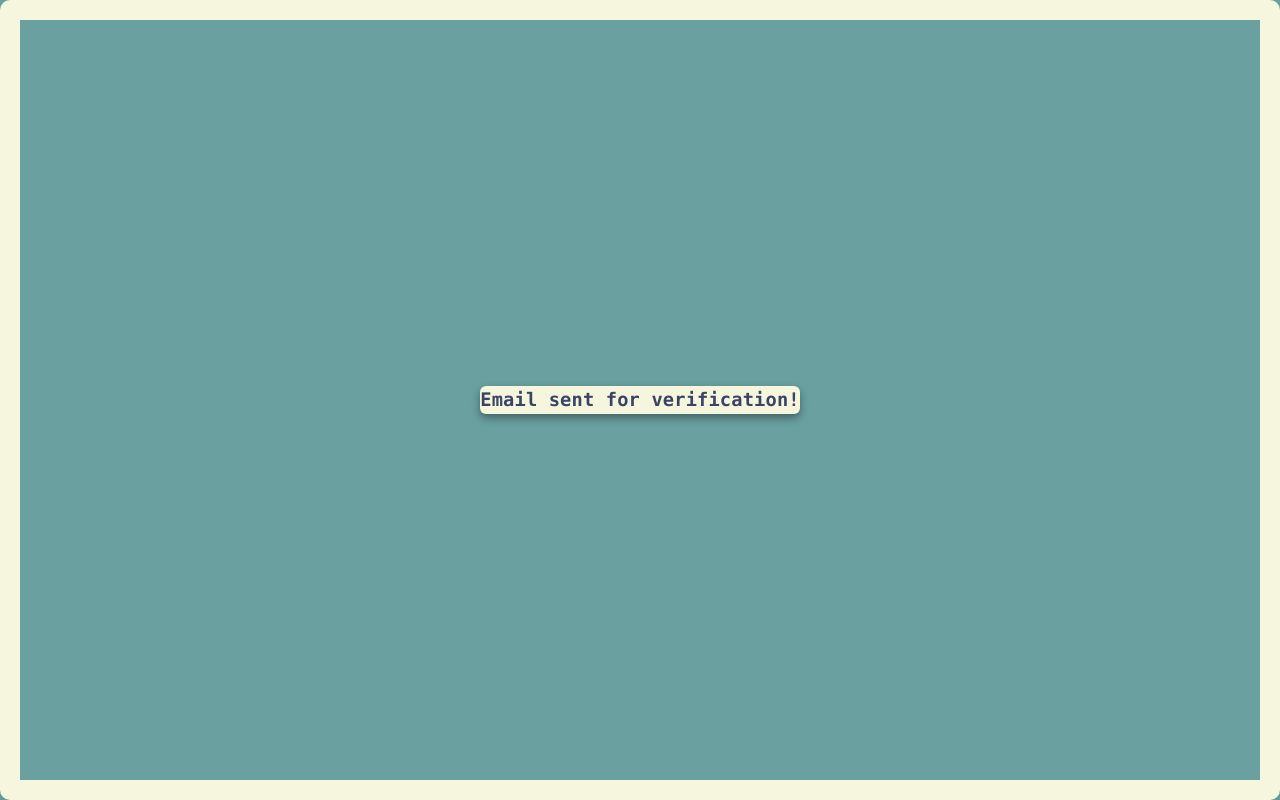
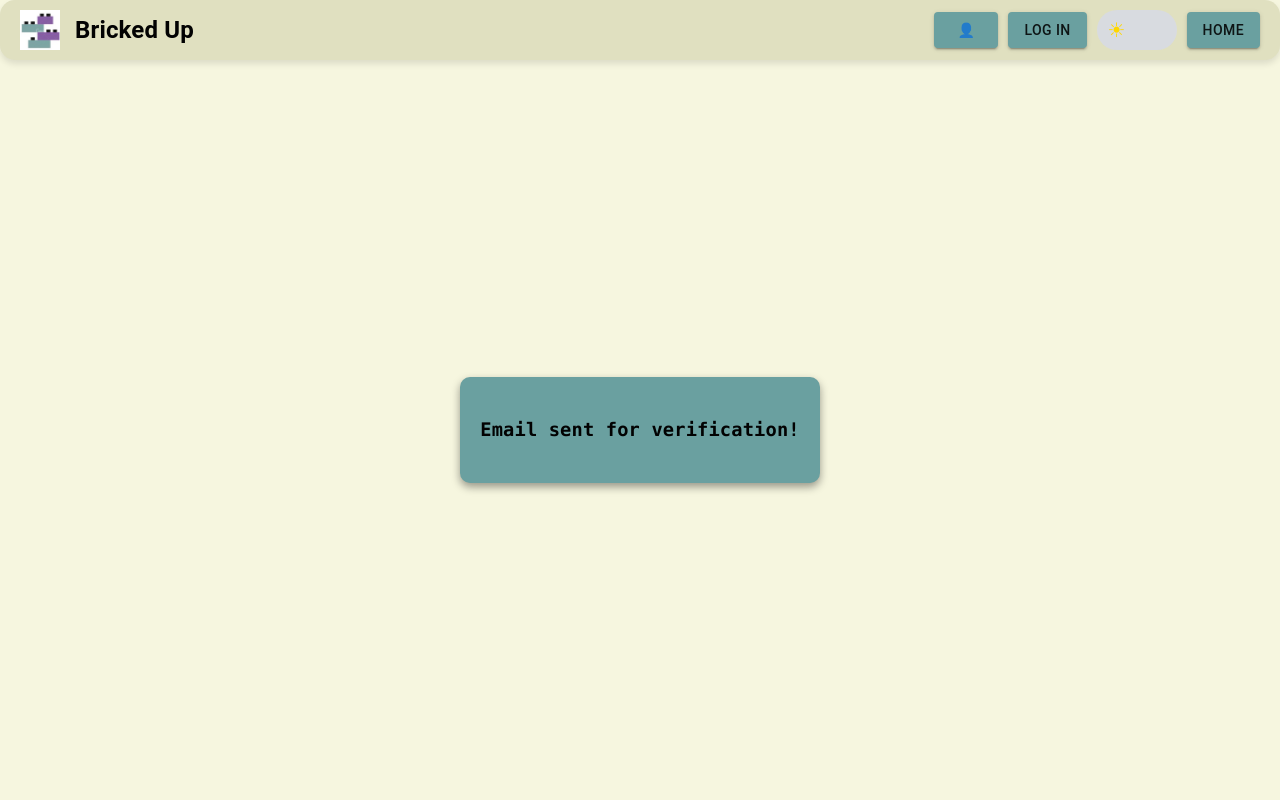
Before and after one commit to bricked-up/Frontend, a React (Create React App) app: page /forgot_pwd in a window 1280 px wide. Built offline with nearby package versions, Linux system fonts and the light colour scheme.

Commit message:
Add Navbar to Login and Forgot Password

```diff
--- a/src/Components/HomeButton.tsx
+++ b/src/Components/HomeButton.tsx
@@ -16,7 +16,6 @@ const HomeButton: React.FC = () => {
         },
       }}
       onClick={() => {
-        // Using native navigation for simplicity; adjust if using a router.
         window.location.href = "/";
       }}
     >
--- a/src/Components/NavBar.tsx
+++ b/src/Components/NavBar.tsx
@@ -17,7 +17,7 @@ const NavBar: React.FC = () => {
     <nav
       className="navbar"
       style={{
-        backgroundColor: theme.palette.background.default,
+        backgroundColor: theme.palette.background.paper,
       }}>
       <div className="logo-container">
       <img src={logo} alt="Company Logo" className="logo" />
--- a/src/Components/ThemeToggleButton.tsx
+++ b/src/Components/ThemeToggleButton.tsx
@@ -4,7 +4,6 @@ import { ThemeContext } from './ThemeProvider';
 import { useTheme } from '@mui/material/styles';
 import { Button } from '@mui/material';
 
-import React from "react";
 import "../css/ThemeToggleButton.css";
 
 interface ThemeToggleButtonProps {
--- a/src/css/App.css
+++ b/src/css/App.css
@@ -1,5 +1,6 @@
 .App {
   text-align: center;
+  width: 100vw;
 }
 
 .App-logo {
--- a/src/css/NavBar.css
+++ b/src/css/NavBar.css
@@ -5,6 +5,7 @@
   padding: 10px 20px;
   border-radius: 15px;
   box-shadow: 0px 4px 6px rgba(0, 0, 0, 0.1);
+  width: 100%;
 }
 
 .logo-container {
@@ -13,8 +14,9 @@
 }
 
 .logo {
-    font-size: 1.5rem;
-    font-weight: bold;
+  /* If your logo is an image, you can set its width/height */
+  width: 40px;
+  height: auto;
 }
 
 .company-name {
--- a/src/pages/Login.tsx
+++ b/src/pages/Login.tsx
@@ -1,19 +1,14 @@
-import { specialChars } from "@testing-library/user-event";
 import React, { useState } from "react";
-//using a custom react hook for validating password confirmation
+import NavBar from "../Components/NavBar";
 import usePasswordValidation from "../hooks/usePasswordValidation";
-import { red } from "@mui/material/colors";
+import { useTheme } from "@mui/material/styles";
 
-// typescript file for Log In & Sign Up page
 const Login = () => {
   const [password, setPassword] = useState("");
-  const [confirmpwd, setConfirmpwd] = useState(""); //for checking if password and confirmation are =
-
-  //to toggle over login and sign up forms i'm using usestate
+  const [confirmpwd, setConfirmpwd] = useState("");
   const [isLoginActive, setisLoginActive] = useState(true);
   const [registerAttempt, setRegisterAttempt] = useState(false);
-
-  const [account, setAccount] = useState(""); //for checking if user has input an email for verification
+  const [account, setAccount] = useState("");
   const [error, setError] = useState("");
 
   const toggle = () => {
@@ -21,8 +16,8 @@ const Login = () => {
   };
 
   const { isValid, errors } = usePasswordValidation({
-    password: password,
-    confirmpwd: confirmpwd,
+    password,
+    confirmpwd,
     minLength: 8,
     uppercase: true,
     lowercase: true,
@@ -37,19 +32,27 @@ const Login = () => {
 
   const handleForgotPwd = (e: React.MouseEvent<HTMLAnchorElement>) => {
     if (!account) {
-      e.preventDefault(); //stopping navigation if there's no account (email) written
+      e.preventDefault();
       setError("No account registered!");
     } else {
       setError("");
     }
   };
 
+  const theme = useTheme();
+
   return (
-    <>
+    <div
+      style={{
+        backgroundColor: theme.palette.background.default,
+        minHeight: "100vh",
+        width: "100vw",
+      }}
+    >
+      <NavBar />
       <section className="forms-section">
         <h1 className="section-title">Welcome to Bricked Up!</h1>
         <div className="forms">
-          {/*dynamically switching between the css classes*/}
           <div className={`form-wrapper ${isLoginActive ? "is-active" : ""}`}>
             <button
               type="button"
@@ -59,7 +62,6 @@ const Login = () => {
               Login
               <span className="underline"></span>
             </button>
-
             <form className="form form-login">
               <fieldset>
                 <legend></legend>
@@ -77,7 +79,6 @@ const Login = () => {
                   <label htmlFor="login-password">Password</label>
                   <input id="login-password" type="password" required />
                 </div>
-
                 <div className="forgotpwd">
                   <a
                     href="/forgot_pwd"
@@ -89,8 +90,7 @@ const Login = () => {
                       textAlign: "center",
                     }}
                   >
-                    {" "}
-                    Forgot password?{" "}
+                    Forgot password?
                   </a>
                   {error && (
                     <p
@@ -105,13 +105,11 @@ const Login = () => {
                   )}
                 </div>
               </fieldset>
-
               <button type="submit" className="btn-login">
                 Login
               </button>
             </form>
           </div>
-
           <div className={`form-wrapper ${!isLoginActive ? "is-active" : ""}`}>
             <button
               type="button"
@@ -121,7 +119,6 @@ const Login = () => {
               Sign Up
               <span className="underline"></span>
             </button>
-
             <form
               className="form form-signup"
               onSubmit={(e) => {
@@ -160,7 +157,6 @@ const Login = () => {
                     required
                   />
                 </div>
-
                 {registerAttempt && !isValid && (
                   <ul>
                     {errors.map((err, index) => (
@@ -178,7 +174,7 @@ const Login = () => {
           </div>
         </div>
       </section>
-    </>
+    </div>
   );
 };
 
--- a/src/pages/forgot_pwd.tsx
+++ b/src/pages/forgot_pwd.tsx
@@ -1,12 +1,43 @@
 import React from "react";
+import { useTheme } from "@mui/material/styles";
+import NavBar from "../Components/NavBar";
 
 const ForgotPwd = () => {
+  const theme = useTheme();
+
   return (
-    <section>
-      <div className="msgFrame">
-        <h3 className="message"> Email sent for verification! </h3>
-      </div>
-    </section>
+    <div
+      style={{
+        backgroundColor: theme.palette.background.default,
+        minHeight: "100vh",
+        width: "100vw",
+        display: "flex",
+        flexDirection: "column",
+      }}
+    >
+      <NavBar />
+      <section
+        style={{
+          flex: 1,
+          display: "flex",
+          justifyContent: "center",
+          alignItems: "center",
+        }}
+      >
+        <div
+          className="msgFrame"
+          style={{
+            backgroundColor: theme.palette.primary.main,
+            padding: "20px",
+            borderRadius: "10px",
+          }}
+        >
+          <h3 className="message" style={{ color: theme.palette.text.primary }}>
+            Email sent for verification!
+          </h3>
+        </div>
+      </section>
+    </div>
   );
 };
 
--- a/src/utils/theme.ts
+++ b/src/utils/theme.ts
@@ -6,6 +6,7 @@ export const lightTheme = createTheme({
         mode: "light",
         background: {
             default: "#F6F6DF",
+            paper: "#E0E0C0",
         },
         primary: {
             main: "#6AA0A0",
@@ -24,8 +25,15 @@ export const darkTheme = createTheme({
     palette: {
         mode: "dark",
         background: {
-            default: "#A9A9A9"
+            default: "#A9A9A9",
+            paper: "#888888",
         },
+        primary: {
+            main: "#8752A3",
+          },
+          secondary: {
+            main: "#6AA0A0",
+          },
         text: {
             primary: "#F0EAD6", // eggshell hex color
         },
```
Lines whose indentation alone changed are shown as unchanged.
